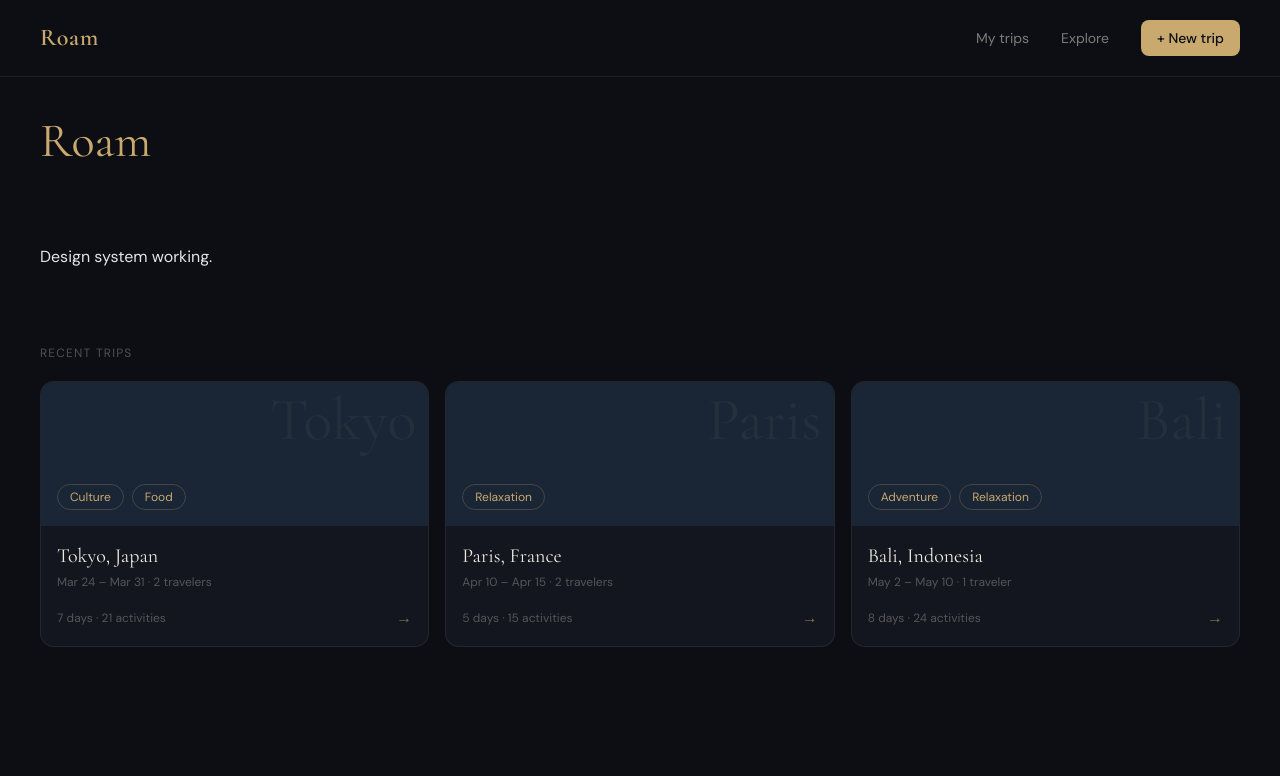
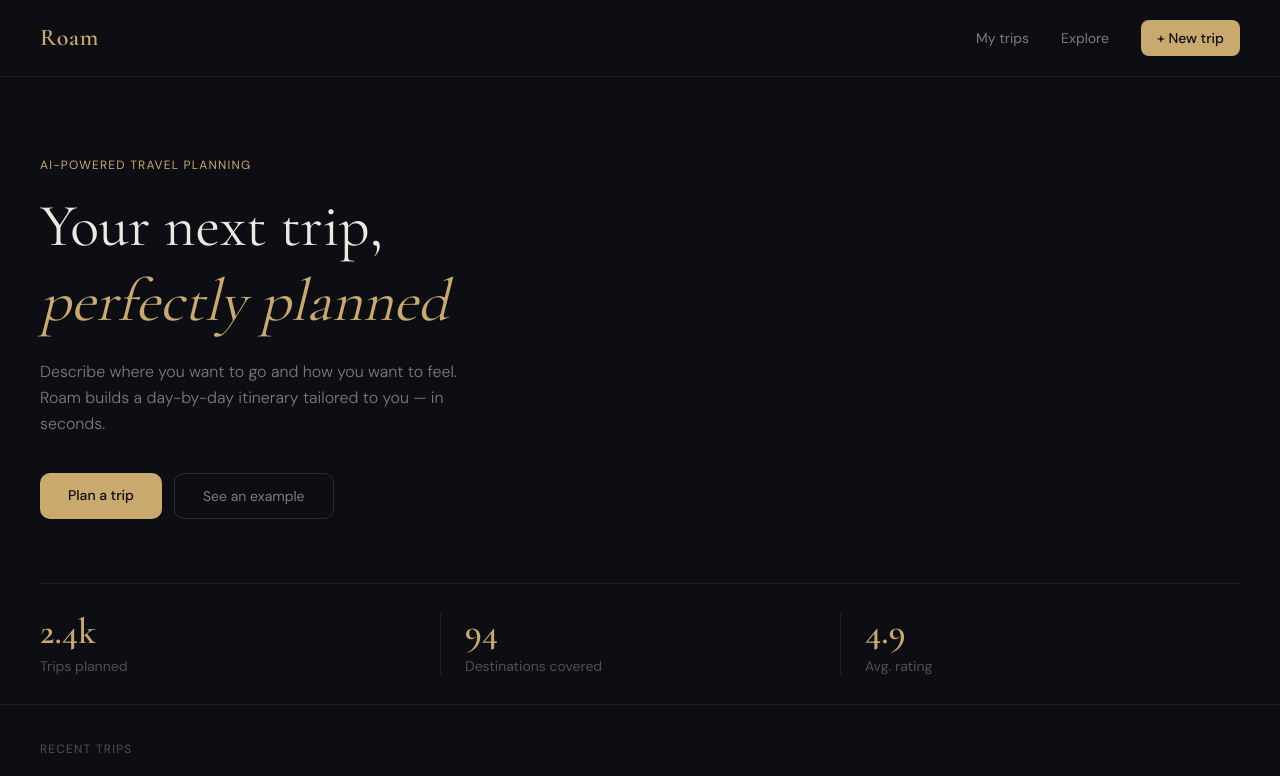
Before and after one commit to jdoneil/roam, a Next.js app: page / in a window 1280 px wide. Shown: the top 776 px of the page. Built offline with nearby package versions, Linux system fonts and the light colour scheme.

Commit message:
home page template

```diff
--- a/src/app/page.tsx
+++ b/src/app/page.tsx
@@ -1,13 +1,56 @@
 import Navbar from "@/components/Navbar";
 import Tripcard from "@/components/TripCard";
 import { seedTrips } from "@/lib/seedData";
+import Link from "next/link";
 
 export default function Home() {
   return (
     <main>
       <Navbar />
-      <h1 className="font-serif text-gold text-5xl p-10">Roam</h1>
-      <p className="text-primary p-10">Design system working.</p>
+      <section className="px-10 pt-20 pb-16 max-w-2xl">
+        <p className="text-xs tracking-widest text-gold uppercase mb-4">
+          AI-powered travel planning
+        </p>
+        <h1 className="font-serif text-6xl font-normal text-(--text-primary) leading-tight mb-5">
+          Your next trip,
+          <br />
+          <em className="text-gold">perfectly planned</em>
+        </h1>
+        <p className="text-base text-(--text-secondary) font-light leading-relaxed mb-9 max-w-md">
+          Describe where you want to go and how you want to feel. Roam builds a
+          day-by-day itinerary tailored to you — in seconds.
+        </p>
+        <div className="flex gap-3">
+          <Link
+            href="/new"
+            className="px-7 py-3 bg-gold text-bg-base rounded-lg text-sm font-medium hover:opacity-90 transition-opacity"
+          >
+            Plan a trip
+          </Link>
+          <button className="px-7 py-3 border border-(--border-default) text-(--text-secondary) rounded-lg text-sm hover:border-(--border-default) hover:text-(--text-primary) transition-colors">
+            See an example
+          </button>
+        </div>
+      </section>
+
+      <div className="border-t border-(--border-subtle) mx-10" />
+      <section className="grid grid-cols-3 px-10 py-7 border-b border-(--border-subtle)">
+        {[
+          { num: "2.4k", label: "Trips planned" },
+          { num: "94", label: "Destinations covered" },
+          { num: "4.9", label: "Avg. rating" },
+        ].map((stat, i) => (
+          <div
+            key={i}
+            className={`px-6 ${i === 0 ? "pl-0" : "border-l border-(--border-subtle)"}`}
+          >
+            <p className="font-serif text-4xl text-gold font-bold">
+              {stat.num}
+            </p>
+            <p className="text-sm text-(--text-tertiary) mt-1">{stat.label}</p>
+          </div>
+        ))}
+      </section>
       <section className="px-10 py-9">
         <p className="text-xs tracking-widest text-(--text-tertiary) uppercase mb-5">
           Recent trips
```
